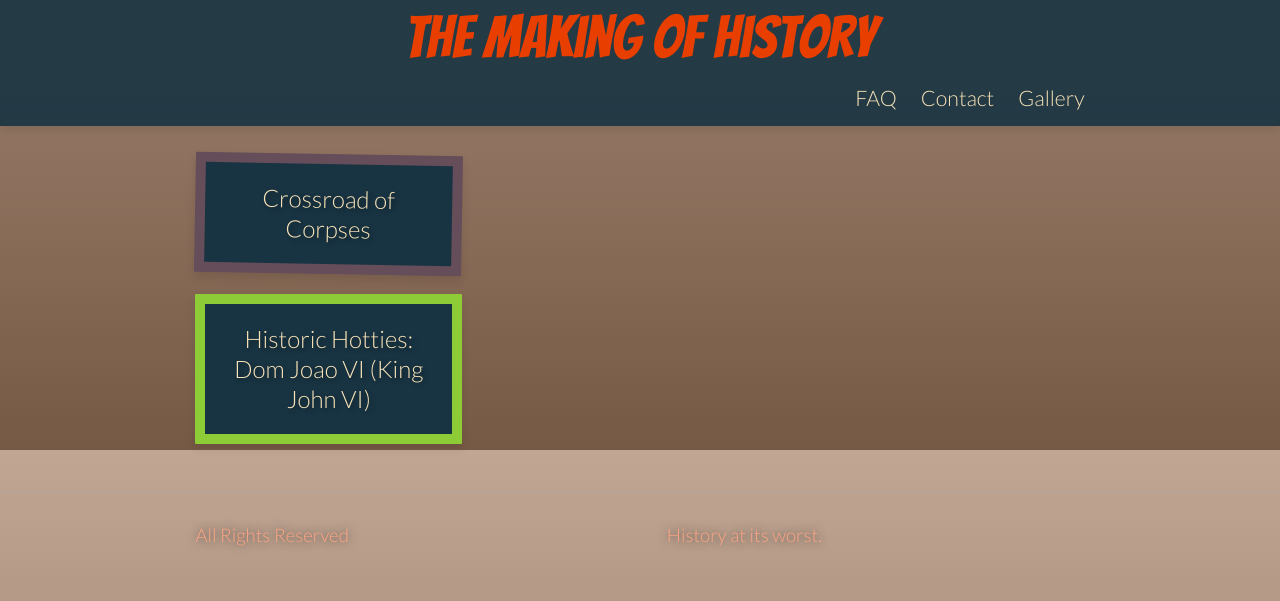
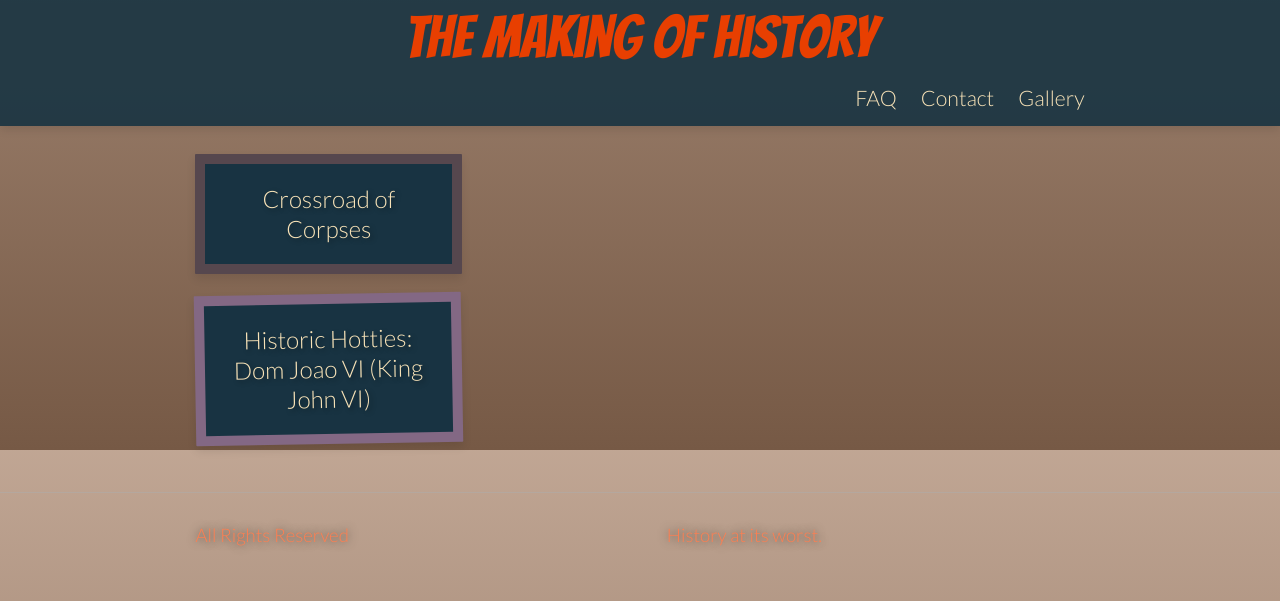
Before and after one commit to benadamstyles/making-of-history, a Jekyll site: the page built from index.html, in a window 1280 px wide. Shown: the part 450-1051 px from the top of the page. Built offline with Jekyll 4.4.1, drawn with Linux system fonts in a browser that asks for light colours; some web fonts are replaced.

Commit message:
Link colours

```diff
--- a/_sass/_color-palette.scss
+++ b/_sass/_color-palette.scss
@@ -7,7 +7,7 @@
 $brand-color-orig:  $text-color;
 $brand-color:       $text-color;
 $highlight-color:   lighten(rgb(181, 49, 1), 10%);
-$pale-highlight:    lighten($highlight-color, 30%);
+$pale-highlight:    lighten($highlight-color, 20%);
 $gradient-color:    rgb(118, 89, 69);
 $grey-color:        #eee;
 $grey-color-light:  lighten($grey-color, 15%);
--- a/_sass/_layout.scss
+++ b/_sass/_layout.scss
@@ -446,6 +446,6 @@
   }
 
   a, a:visited {
-    color: $highlight-color;
+    color: $pale-highlight;
   }
 }
```
